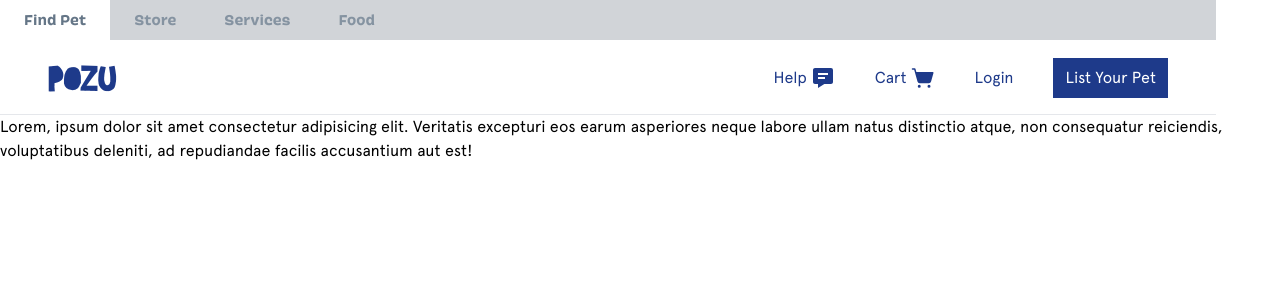
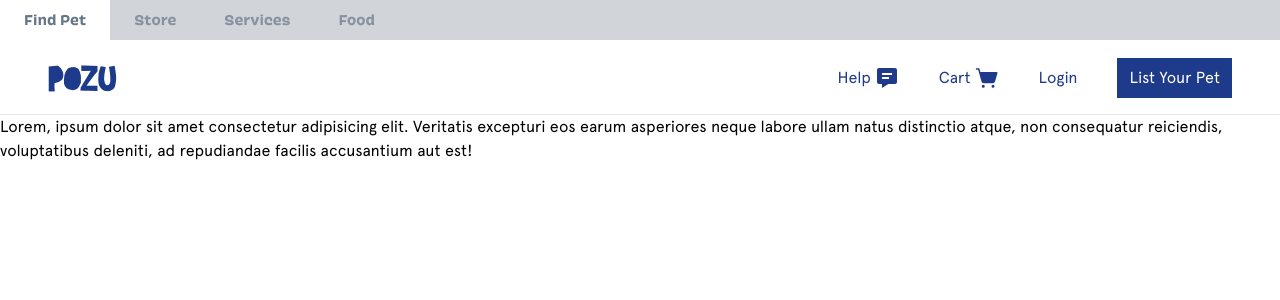
Before and after one commit to HEMANTH123SR/POZU, a Next.js app: page / in a window 1280 px wide. Shown: the top 300 px of the page. Built offline with nearby package versions, Linux system fonts and the light colour scheme.

Commit message:
ui overflow bug fixed

```diff
--- a/app/layout.tsx
+++ b/app/layout.tsx
@@ -16,9 +16,7 @@ export default function RootLayout({
 }>) {
   return (
     <html lang="en">
-      <body
-        className={`${apercuRegular.className} flex flex-col w-screen bg-white overrflow-x-hidden`}
-      >
+      <body className={`${apercuRegular.className}  bg-white `}>
         <Header />
         {children}
       </body>
--- a/components/header.tsx
+++ b/components/header.tsx
@@ -1,85 +1,3 @@
-// "use client";
-// import Link from "next/link";
-// import { usePathname } from "next/navigation";
-// import { panchoSemibold, cutAlong, apercuRegular } from "@/app/fonts/font";
-// import { BiSolidMessageDetail } from "react-icons/bi";
-// import { PiShoppingCartSimpleFill } from "react-icons/pi";
-
-// export const Header = () => {
-//   const pathname = usePathname();
-//   return (
-//     <header
-//       className="w-screen flex flex-col justify-center items-center"
-
-//     >
-//       <nav className="w-full flex justify-start items-center bg-[#D1D4D8]">
-//         <Link
-//           href={"/"}
-//           className={`text-sm py-2.5 px-6  ${
-//             pathname == "/"
-//               ? "text-[#657687] bg-white "
-//               : "text-[#8593A1] bg-[#D1D4D8]"
-//           } ${panchoSemibold.className}`}
-//         >
-//           Find Pet
-//         </Link>
-//         <Link
-//           href={"/store"}
-//           className={`text-sm py-2.5 px-6  ${
-//             pathname == "/store"
-//               ? "text-[#657687] bg-white "
-//               : "text-[#8593A1] bg-[#D1D4D8]"
-//           } ${panchoSemibold.className}`}
-//         >
-//           Store
-//         </Link>
-//         <Link
-//           href={"/services"}
-//           className={`text-sm py-2.5 px-6  ${
-//             pathname == "/services"
-//               ? "text-[#657687] bg-white "
-//               : "text-[#8593A1] bg-[#D1D4D8]"
-//           } ${panchoSemibold.className}`}
-//         >
-//           Services
-//         </Link>
-//         <Link
-//           href={"/food"}
-//           className={`text-sm py-2.5 px-6  ${
-//             pathname == "/food"
-//               ? "text-[#657687] bg-white "
-//               : "text-[#8593A1] bg-[#D1D4D8]"
-//           } ${panchoSemibold.className}`}
-//         >
-//           Food
-//         </Link>
-//       </nav>
-//       <div className="w-full flex justify-between items-center mt-0.5 px-12 h-16 border-b">
-//         <h1 className={`${cutAlong.className} text-4xl text-blue-900`}>POZU</h1>
-//         <div className="flex flex-row justify-center items-center space-x-10">
-//           <button className="flex  justify-center items-center space-x-1 text-blue-900 ">
-//             <span>Help</span>
-//             <BiSolidMessageDetail className="text-2xl" />
-//           </button>
-//           <button className="flex  justify-center items-center space-x-1 text-blue-900 ">
-//             <span>Cart</span>
-//             <PiShoppingCartSimpleFill className="text-2xl" />
-//           </button>
-
-//           <Link href={"/sign-in"} className="text-blue-900">
-//             Login
-//           </Link>
-//           <button
-//             className={`bg-blue-900 text-white px-3 py-2 ${apercuRegular.className}`}
-//           >
-//             List Your Pet
-//           </button>
-//         </div>
-//       </div>
-//     </header>
-//   );
-// };
-
 "use client";
 import Link from "next/link";
 import { usePathname } from "next/navigation";
@@ -90,7 +8,7 @@ import { PiShoppingCartSimpleFill } from "react-icons/pi";
 export const Header = () => {
   const pathname = usePathname();
   return (
-    <header className="w-[95%] flex flex-col justify-center items-center">
+    <header className="w-full flex flex-col justify-center items-center">
       <nav className="w-full flex justify-start items-center bg-[#D1D4D8] overflow-x-auto">
         {[
           { href: "/", label: "Find Pet" },
```
